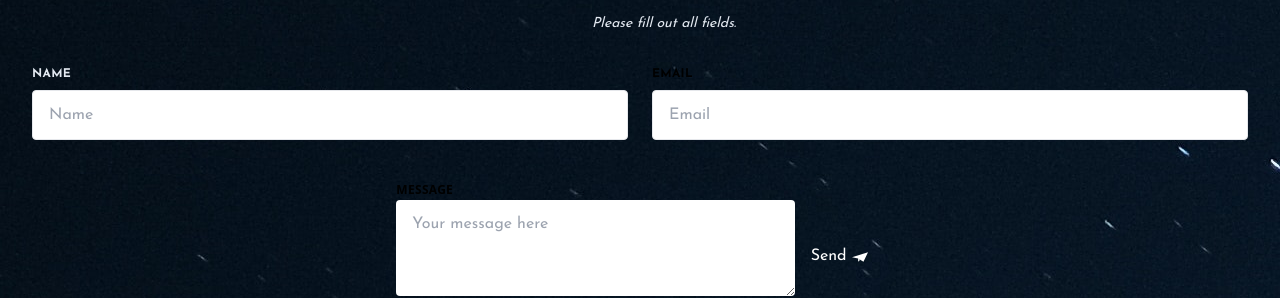
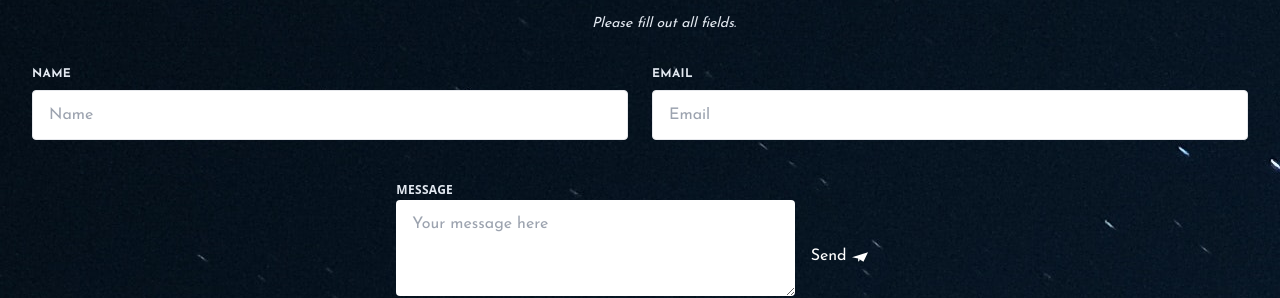
Before and after one commit to adamclark-12/personal-portfolio, a React (Create React App) app: page /contact in a window 1280 px wide. Shown: the part 274-572 px from the top of the page. Built offline with nearby package versions, Linux system fonts and the light colour scheme.

Commit message:
contact page font colour fix

```diff
--- a/src/Components/Contact.js
+++ b/src/Components/Contact.js
@@ -38,13 +38,13 @@ const Contact = () => {
             </div>
             <div className="md:w-1/2 px-3 mb-6 md:mb-0">
               <label
-                className="font-pFont block uppercase tracking-wide text-black text-xs font-bold mb-2"
+                className="font-pFont block uppercase tracking-wide  text-xs font-bold mb-2"
                 htmlFor="form-email"
               >
                 Email
               </label>
               <input
-                className="font-pFont appearance-none block w-full text-black border border-red rounded py-3 px-4 mb-3"
+                className="font-pFont appearance-none block w-full border border-red rounded py-3 px-4 mb-3"
                 id="form-email"
                 type="email"
                 name="email"
@@ -60,7 +60,7 @@ const Contact = () => {
           <div className="-mx-3 md:flex mb-6 flex justify-center items-center">
             <div>
               <label
-                className=" font-pFontblock uppercase tracking-wide text-black text-xs font-bold mb-2"
+                className=" font-pFontblock uppercase tracking-wide text-xs font-bold mb-2"
                 htmlFor="Message"
               >
                 Message
```
